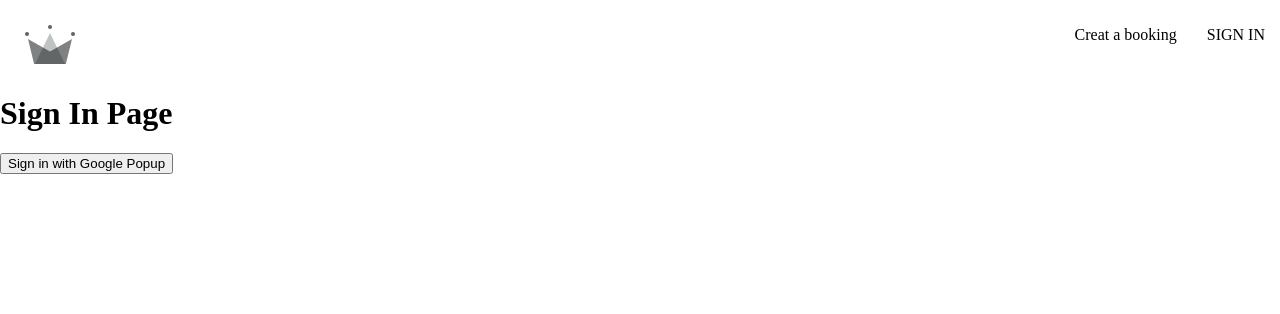
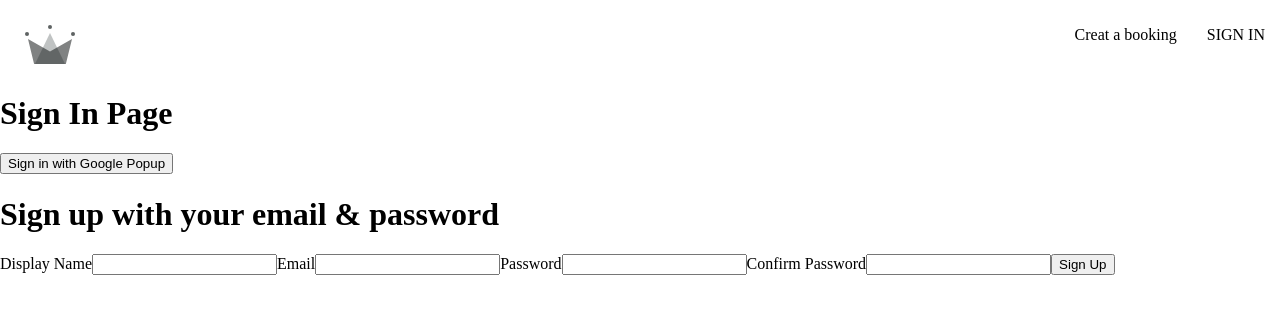
Before and after one commit to unekuogbaje/leathermore, a React (Create React App) app: page /sign-in in a window 1280 px wide. Shown: the top 314 px of the page. Built offline with nearby package versions, Linux system fonts and the light colour scheme; the HTML template or start-up script is replaced by a standard one.

Commit message:
imported signup component

```diff
--- a/src/routes/sign-in/sign-in.component.jsx
+++ b/src/routes/sign-in/sign-in.component.jsx
@@ -6,6 +6,8 @@ import {
     // signInWithGoogleRedirect,
     createUserDocumentFromAuth
 } from '../../utils/firebase/firebase.utils';
+
+import SignUp from '../../components/sign-up/sign-up.component';
 
 const SignIn = () => {
 
@@ -20,6 +22,7 @@ const SignIn = () => {
             <button onClick={logGoogleUser}>
                 Sign in with Google Popup
             </button>
+            <SignUp />
         </div>
     );
 };
```
